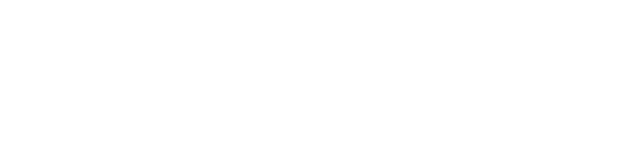
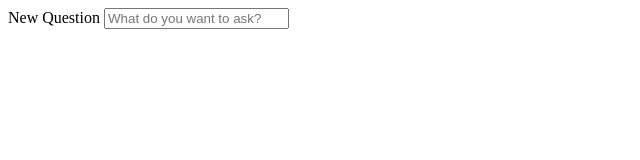
Before and after one commit to Arcazer/StrangerKnowsBest, a plain HTML site: page index.html in a window 1280 px wide. Shown: the whole page, without its empty margins (0-640 px from the left). Drawn offline with Linux system fonts and the light colour scheme.

Commit message:
feat: Added a basic input to work with

```diff
--- a/index.html
+++ b/index.html
@@ -6,6 +6,11 @@
     <title>Stranger Knows Best</title>
   </head>
   <body>
+    <form class="new-question" action="index.html" method="post">
 
+      <label for="newQuestion">New Question
+        <input type="text" name="new-question" placeholder="What do you want to ask?" id="newQuestion">
+      </label>
+    </form>
   </body>
 </html>
```
